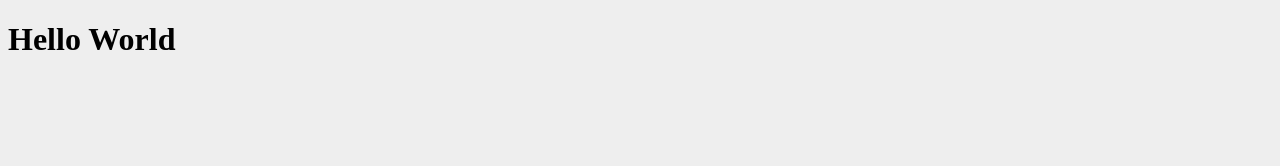
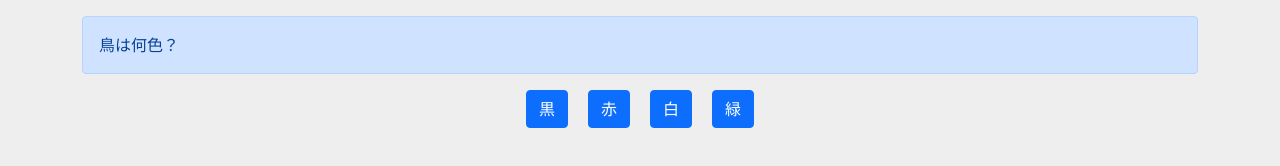
Before and after one commit to yuki-sss/qiuz, a plain HTML site: page index.html in a window 1280 px wide. Drawn offline with nearby package versions, Linux system fonts and the light colour scheme.

Commit message:
クイズゲーム一旦

```diff
--- a/app.js
+++ b/app.js
@@ -1 +1,67 @@
-console.log("Hello World!");
+const quiz = [
+  {
+    question: "鳥は何色？",
+    answers: ["黒", "赤", "白", "緑"],
+    correct: "緑",
+  },
+  {
+    question: "soraは何色？",
+    answers: ["黒", "赤", "白", "緑"],
+    correct: "赤",
+  },
+  {
+    question: "髪は何色？",
+    answers: ["黒", "赤", "白", "緑"],
+    correct: "黒",
+  },
+  {
+    question: "米は何色？",
+    answers: ["黒", "赤", "白", "緑"],
+    correct: "白",
+  },
+];
+
+const quizLength = quiz.length;
+let quizIndex = 0;
+let score = 0;
+
+const $button = document.getElementsByTagName("button");
+const buttonLength = $button.length;
+
+//クイズの問題文。選択肢を定義
+const setupQuiz = () => {
+  document.getElementById("js-question").textContent = quiz[quizIndex].question;
+  let buttonIndex = 0;
+  while (buttonIndex < buttonLength) {
+    $button[buttonIndex].textContent = quiz[quizIndex].answers[buttonIndex];
+    buttonIndex++;
+  }
+};
+setupQuiz();
+
+const clickHandler = (e) => {
+  if (quiz[quizIndex].correct === e.target.textContent) {
+    window.alert("正解！");
+    score++;
+  } else {
+    window.alert("不正解！");
+  }
+  quizIndex++;
+
+  if (quizIndex < quizLength) {
+    setupQuiz();
+  } else {
+    window.alert(
+      "終了！あなたの正解数は" + score + "/" + quizLength + "です！"
+    );
+  }
+};
+
+let handleIndex = 0;
+while (handleIndex < buttonLength) {
+  $button[handleIndex].textContent = quiz[quizIndex].answers[handleIndex];
+  $button[handleIndex].addEventListener("click", (e) => {
+    clickHandler(e);
+  });
+  handleIndex++;
+}
--- a/index.html
+++ b/index.html
@@ -1,14 +1,46 @@
 <!DOCTYPE html>
-<html lang="en">
-<head>
-    <meta charset="UTF-8">
-    <meta http-equiv="X-UA-Compatible" content="IE=edge">
-    <meta name="viewport" content="width=device-width, initial-scale=1.0">
-    <title>Document</title>
-    <link rel="stylesheet" href="./style.css">
-</head>
-<body>
-    <h1>Hello World</h1>
-    <script src="./app.js"></script>
-</body>
+<html class="no-js" lang="">
+  <head>
+    <meta charset="utf-8" />
+    <title>quiz-game</title>
+    <meta name="description" content="" />
+    <meta name="viewport" content="width=device-width, initial-scale=1" />
+
+    <meta property="og:title" content="" />
+    <meta property="og:type" content="" />
+    <meta property="og:url" content="" />
+    <meta property="og:image" content="" />
+
+    <link rel="icon" href="/favicon.ico" sizes="any" />
+    <link rel="icon" href="/icon.svg" type="image/svg+xml" />
+    <link rel="apple-touch-icon" href="icon.png" />
+
+    <!-- CSS only -->
+    <link
+      href="https://cdn.jsdelivr.net/npm/bootstrap@5.0.2/dist/css/bootstrap.min.css"
+      rel="stylesheet"
+      integrity="sha384-EVSTQN3/azprG1Anm3QDgpJLIm9Nao0Yz1ztcQTwFspd3yD65VohhpuuCOmLASjC"
+      crossorigin="anonymous"
+    />
+    <link rel="stylesheet" href="./style.css" />
+
+    <meta name="theme-color" content="#fafafa" />
+  </head>
+
+  <body>
+    <div class="container">
+      <div id="js-question" class="mt-3 alert alert-primary" role="alert">
+        A simple primary alert—check it out!
+      </div>
+
+      <div class="answers">
+        <button type="button" class="btn btn-primary">Primary</button>
+        <button type="button" class="ml-1 btn btn-primary">Primary</button>
+        <button type="button" class="ml-1 btn btn-primary">Primary</button>
+        <button type="button" class="ml-1 btn btn-primary">Primary</button>
+      </div>
+    </div>
+
+    <script src="app.js"></script>
+  </body>
 </html>
--- a/style.css
+++ b/style.css
@@ -1,3 +1,8 @@
 body {
-    background: #eee;
+  background: #eee;
 }
+.answers {
+  display: flex;
+  justify-content: center;
+  gap: 20px;
+}
```
